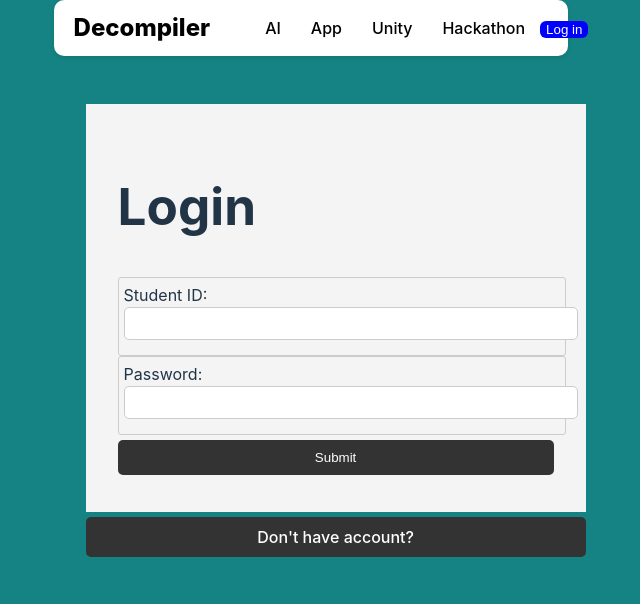
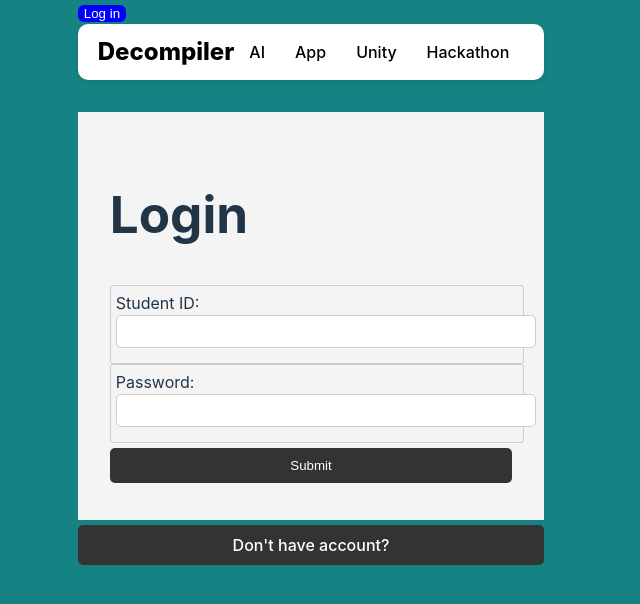
Before and after one commit to choisol0729/CSE316_Project, a React (Vite) app: page /loginPage in a window 1280 px wide. Shown: the top 604 px of the page, without its empty margins (329-969 px from the left). Built offline with nearby package versions, Linux system fonts and the light colour scheme.

Commit message:
login bar padding changed

```diff
--- a/src/App.css
+++ b/src/App.css
@@ -45,18 +45,7 @@ button:hover {
   transform: scale(1.1);
 }
 
-#header {
-  font-weight: bold;
-  background-color: white;
-  color: black;
-  width: 100%;
-  border-radius: 10px;
-  position: sticky;
-  top: 0;
-  z-index: 1000; /* Ensure header stays on top */
-  padding: 10px 0;
-  margin: 0; /* Ensure no margins */
-}
+
 
 .wrapper {
   width: 100%;
@@ -126,7 +115,8 @@ button:hover {
   margin: auto;
   width: 100%;
   max-width: 500px;
-  padding: 3rem 2rem;
+  /* padding: 3rem 2rem; */
+  padding-top: 2rem;
   flex: 1;
 }
 
--- a/src/component/Header/Header.css
+++ b/src/component/Header/Header.css
@@ -1,12 +1,22 @@
 /* Header.css */
+
 #header {
-    position: fixed; /* Alternatively, you can use `sticky` */
+    position: sticky; /* Alternatively, you can use `fixed` */
     top: 0;
-    width: 100vw;
+    width: 100%;
     background-color: #fff; /* Set background color to make the header visible */
     z-index: 1000; /* Ensure the header remains above other content */
     box-shadow: 0 2px 4px rgba(0, 0, 0, 0.1); /* Add shadow for separation */
+    font-weight: bold;
+    color: black;
+    border-radius: 10px;
+    padding: 10px 0;
+    margin: 0; /* Ensure no margins */
+    display: flex; /* Ensure content within the header is properly aligned */
+    justify-content: center; /* Center the content horizontally */
+    align-items: center; /* Center the content vertically */
 }
+
 
 .wrapper {
     width: 100vw;
--- a/src/component/Header/Header.tsx
+++ b/src/component/Header/Header.tsx
@@ -4,6 +4,8 @@ import './Header.css';
 
 export default function Header() {
     return (
+        <>
+        <SignUp />
         <header id="header">
             <div className="wrapper">
                 {/* 메인 페이지로 이동하는 로고 */}
@@ -18,8 +20,9 @@ export default function Header() {
                     <li className="li"><Link to="/unity">Unity</Link></li>
                     <li className="li"><Link to="/hackathon">Hackathon</Link></li>
                 </ul>
-                <SignUp />
+
             </div>
         </header>
+        </>
     );
 }
```
